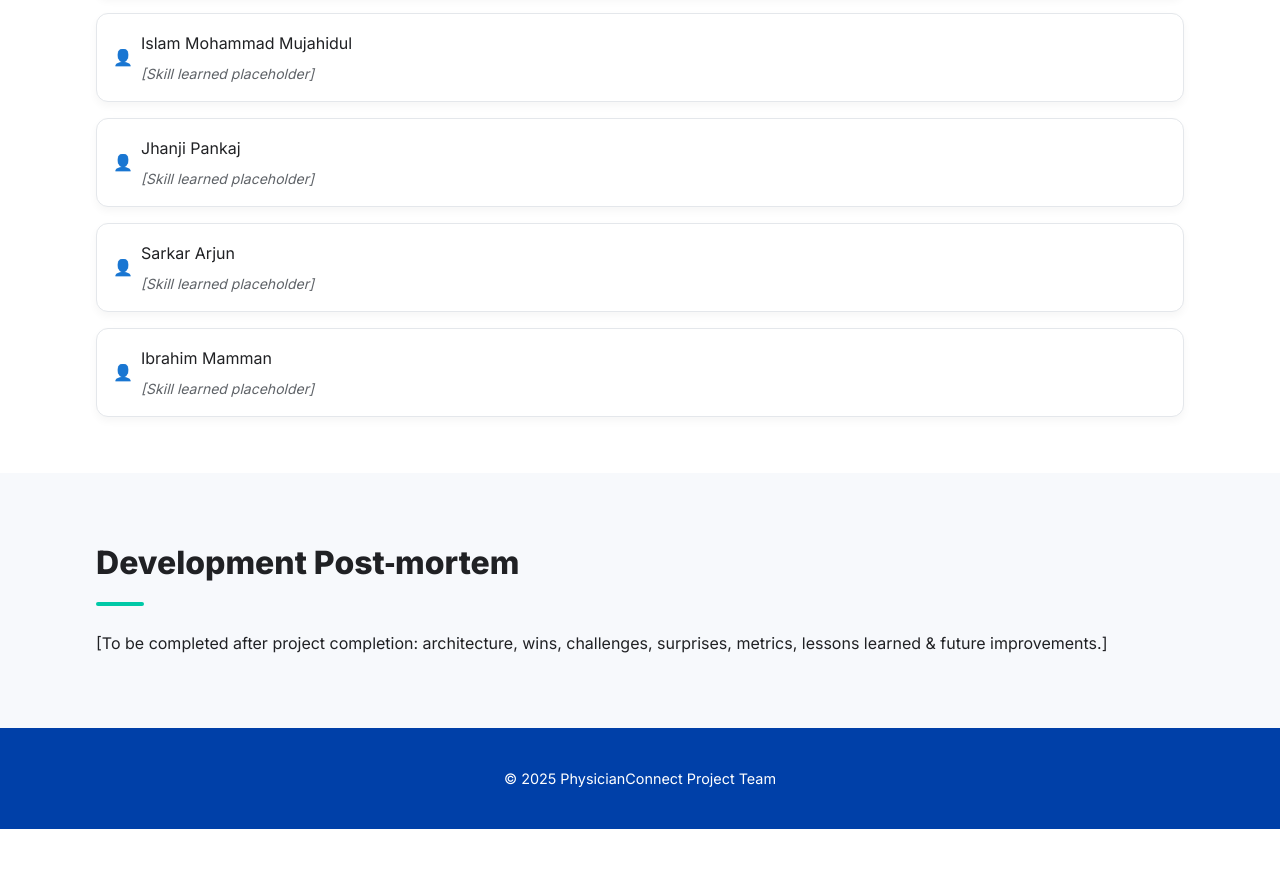
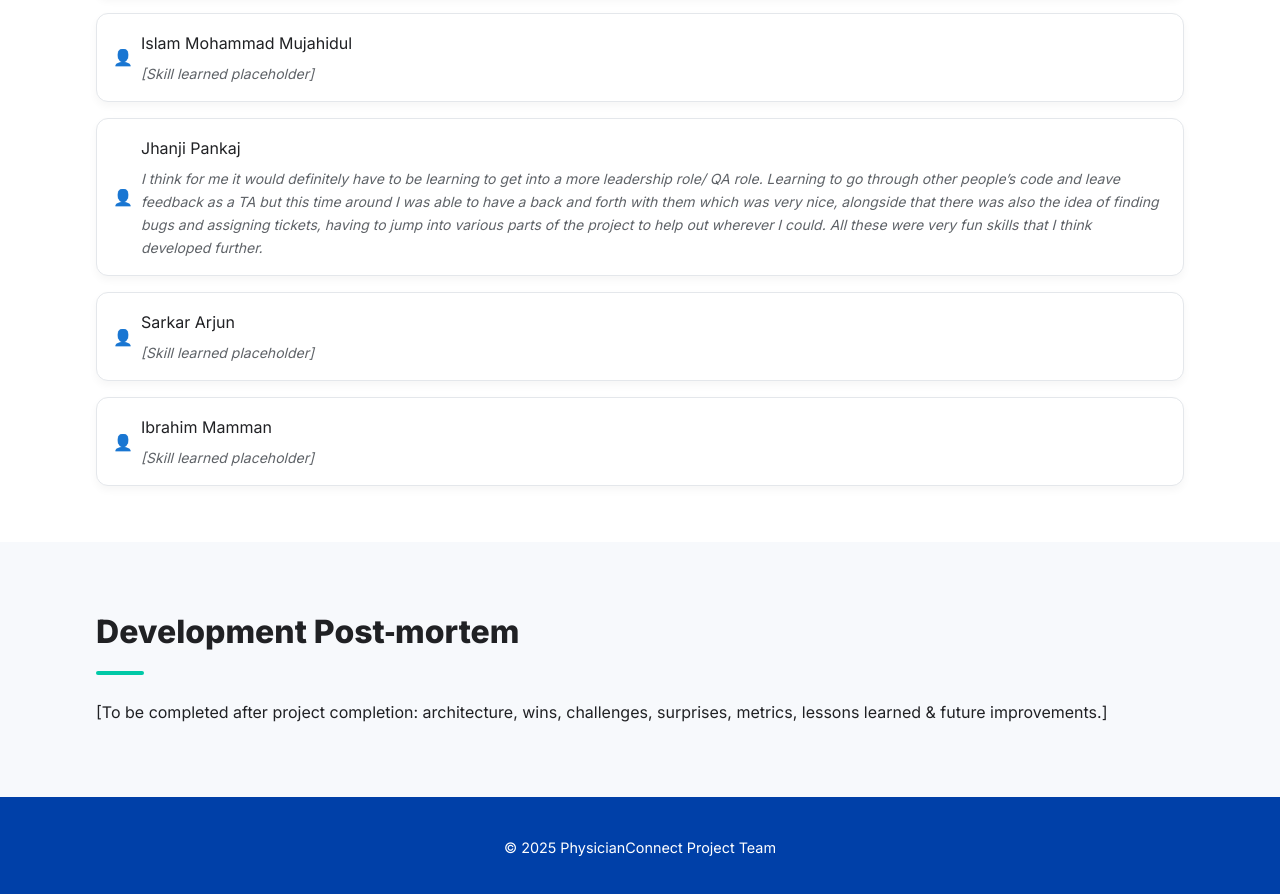
Before and after one commit to Nabxz/PhysicianConnectWebsite, a plain HTML site: page index.html in a window 1280 px wide. Shown: the part 3644-4538 px from the top of the page. Before the commit the page ends 4473 px from the top, so only its background shows below. Drawn offline with Linux system fonts and the light colour scheme.

Commit message:
Pankaj Individual skill learnt updated

```diff
--- a/index.html
+++ b/index.html
@@ -159,7 +159,12 @@
                 <ul class="team-list">
                     <li>Dolla Gagandeep <span class="skill">[Skill learned placeholder]</span></li>
                     <li>Islam Mohammad Mujahidul <span class="skill">[Skill learned placeholder]</span></li>
-                    <li>Jhanji Pankaj <span class="skill">[Skill learned placeholder]</span></li>
+                    <li>Jhanji Pankaj <span class="skill"> I think for me it would definitely have to be learning to get
+                            into a more leadership role/ QA role. Learning to go through other people’s code and leave
+                            feedback as a TA but this time around I was able to have a back and forth with them which
+                            was very nice, alongside that there was also the idea of finding bugs and assigning tickets,
+                            having to jump into various parts of the project to help out wherever I could. All these
+                            were very fun skills that I think developed further. </span></li>
                     <li>Sarkar Arjun <span class="skill">[Skill learned placeholder]</span></li>
                     <li>Ibrahim Mamman <span class="skill">[Skill learned placeholder]</span></li>
                 </ul>
```
